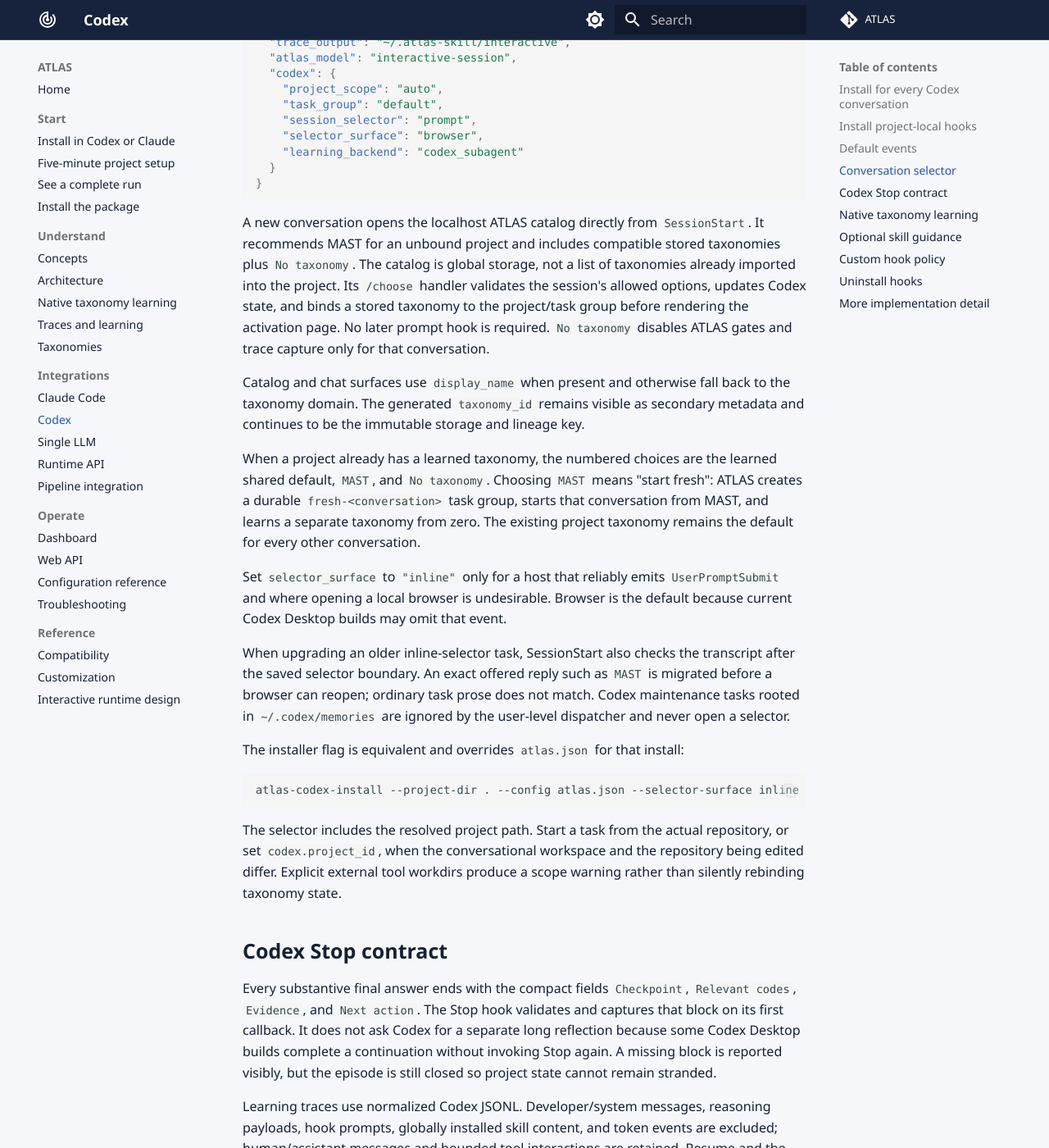
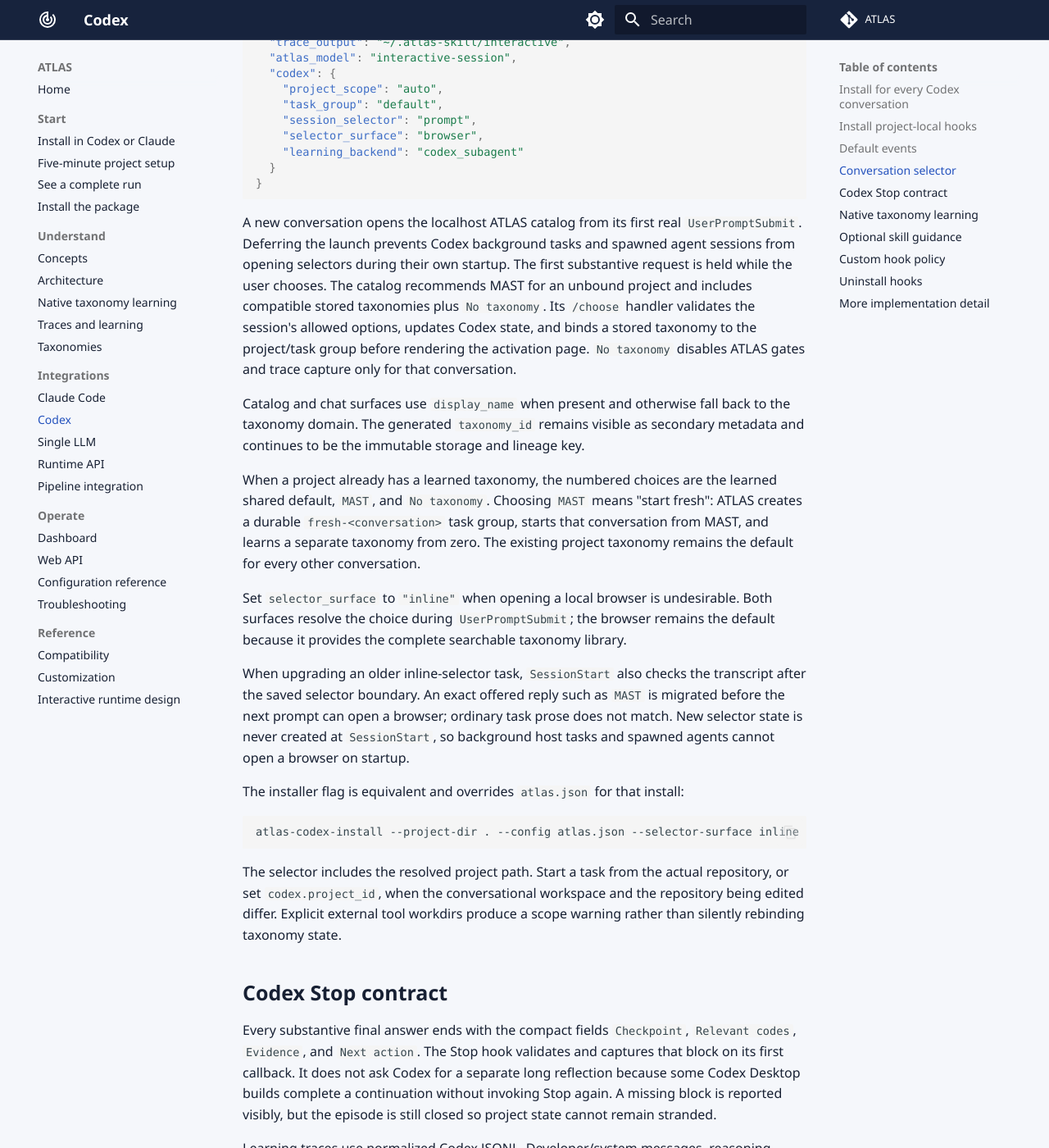
Before and after one commit to multi-agent-systems-failure-taxonomy/ATLAS, an MkDocs documentation site: the page built from docs/CODEX.md, in a window 1280 px wide and 1400 px high, scrolled down 1346 px. Shown: the whole window at 82% size. Built offline with MkDocs 1.6.1 and Material for MkDocs 9.7.7, drawn with Linux system fonts in a browser that asks for light colours; comment, search, counter and statistics services are not loaded; some of the changed text lies outside the part shown.

Commit message:
Fix unsolicited Codex taxonomy picker launches

````diff
--- a/docs/CODEX.md
+++ b/docs/CODEX.md
@@ -37,8 +37,8 @@
 
 The default Codex setup uses:
 
-1. `SessionStart`: deliver standing context or open the session-bound taxonomy library.
-2. `UserPromptSubmit`: inline-selector fallback and episode boundary handling when emitted by the host.
+1. `SessionStart`: recover standing context for an already selected conversation.
+2. `UserPromptSubmit`: open a new conversation's taxonomy library and handle episode boundaries.
 3. `Stop`: capture the compact final checkpoint and commit the episode in one callback.
 4. `SubagentStop`: capture a compact subagent checkpoint when present without blocking.
 5. `PostToolUse`: add advisory nudges after selected failed tool outputs.
@@ -62,14 +62,15 @@
 }
 ```
 
-A new conversation opens the localhost ATLAS catalog directly from
-`SessionStart`. It recommends MAST for an unbound project and includes compatible
-stored taxonomies plus `No taxonomy`. The catalog is global storage, not a list
-of taxonomies already imported into the project. Its `/choose` handler validates
-the session's allowed options, updates Codex state, and binds a stored taxonomy
-to the project/task group before rendering the activation page. No later prompt
-hook is required. `No taxonomy` disables ATLAS gates and trace capture only for
-that conversation.
+A new conversation opens the localhost ATLAS catalog from its first real
+`UserPromptSubmit`. Deferring the launch prevents Codex background tasks and
+spawned agent sessions from opening selectors during their own startup. The
+first substantive request is held while the user chooses. The catalog recommends
+MAST for an unbound project and includes compatible stored taxonomies plus `No
+taxonomy`. Its `/choose` handler validates the session's allowed options, updates
+Codex state, and binds a stored taxonomy to the project/task group before
+rendering the activation page. `No taxonomy` disables ATLAS gates and trace
+capture only for that conversation.
 
 Catalog and chat surfaces use `display_name` when present and otherwise fall
 back to the taxonomy domain. The generated `taxonomy_id` remains visible as
@@ -81,15 +82,15 @@
 starts that conversation from MAST, and learns a separate taxonomy from zero.
 The existing project taxonomy remains the default for every other conversation.
 
-Set `selector_surface` to `"inline"` only for a host that reliably emits
-`UserPromptSubmit` and where opening a local browser is undesirable. Browser is
-the default because current Codex Desktop builds may omit that event.
+Set `selector_surface` to `"inline"` when opening a local browser is undesirable.
+Both surfaces resolve the choice during `UserPromptSubmit`; the browser remains
+the default because it provides the complete searchable taxonomy library.
 
-When upgrading an older inline-selector task, SessionStart also checks the
+When upgrading an older inline-selector task, `SessionStart` also checks the
 transcript after the saved selector boundary. An exact offered reply such as
-`MAST` is migrated before a browser can reopen; ordinary task prose does not
-match. Codex maintenance tasks rooted in `~/.codex/memories` are ignored by
-the user-level dispatcher and never open a selector.
+`MAST` is migrated before the next prompt can open a browser; ordinary task
+prose does not match. New selector state is never created at `SessionStart`, so
+background host tasks and spawned agents cannot open a browser on startup.
 
 The installer flag is equivalent and overrides `atlas.json` for that install:
 
--- a/pyproject.toml
+++ b/pyproject.toml
@@ -10,7 +10,7 @@
 
 [project]
 name = "atlas-skill"
-version = "1.1.0b3"
+version = "1.1.0b4"
 description = "Adaptive failure-mode taxonomy runtime for Codex, Claude Code, and custom agent harnesses."
 readme = "README.md"
 requires-python = ">=3.10"
````
Also changed, not shown: CHANGELOG.md (+17 -0 lines), atlas_integration/codex/README.md (+15 -14 lines), docs/CONFIGURATION.md (+1 -1 lines), docs/GETTING_STARTED.md (+2 -2 lines), docs/INTERACTIVE_CONVERSATIONS_RFC.md (+10 -8 lines), docs/INTERACTIVE_SETUP.md (+2 -2 lines), 4 other files.
